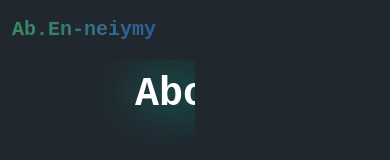
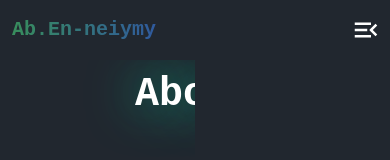
Before and after one commit to Abdlatif-20/Portfolio, a Next.js app: page / in a window 390 px wide. Both pictures are taken after a click on the icon 366 px from the left and 30 px from the top of the page. Shown: the top 160 px of the page. Built offline with nearby package versions, Linux system fonts and the light colour scheme; a web font is replaced by a local one.

Commit message:
add icon menu open in mobile

```diff
--- a/components/Header.tsx
+++ b/components/Header.tsx
@@ -5,6 +5,7 @@ import { IoMdMenu } from "react-icons/io";
 import '../i18n';
 import { useTranslation } from 'react-i18next';
 import { useDarkMode } from './context';
+import { MdOutlineMenuOpen } from "react-icons/md";
 
 const Header = () => {
     const { isDarkMode, setIsDarkMode } = useDarkMode();
@@ -131,12 +132,16 @@ const Header = () => {
             </div>
 
             {/* Mobile Menu */}
-            <div className="flex sm:hidden items-center w-[10%]">
-                <IoMdMenu onClick={() => setShowMenu(!showMenu)} size={30} />
+            <div className="flex sm:hidden items-center w-[10%] z-50 cursor-pointer">
+                {showMenu ? (
+                    <MdOutlineMenuOpen size={30} onClick={() => setShowMenu(false)} />
+                ) : (
+                    <IoMdMenu size={30} onClick={() => setShowMenu(true)} />
+                )}
             </div>
             <div
                 ref={menuRef}
-                className={`fixed top-0 right-0 h-screen w-[50%] sm:hidden z-50 transform ${showMenu ? 'translate-x-0' : 'translate-x-full'} transition-transform duration-300 ${isDarkMode ? 'bg-[#21272F] text-white' : 'bg-white text-black'}`}
+                className={`fixed top-0 right-0 h-screen w-[50%] sm:hidden transform ${showMenu ? 'translate-x-0' : 'translate-x-full'} transition-transform duration-300 ${isDarkMode ? 'bg-[#21272F] text-white' : 'bg-white text-black'}`}
             >
                 <div className="flex flex-col justify-center items-start h-full p-6">
                     {sectionButtons.map(({ id, label, target }) => (
```
